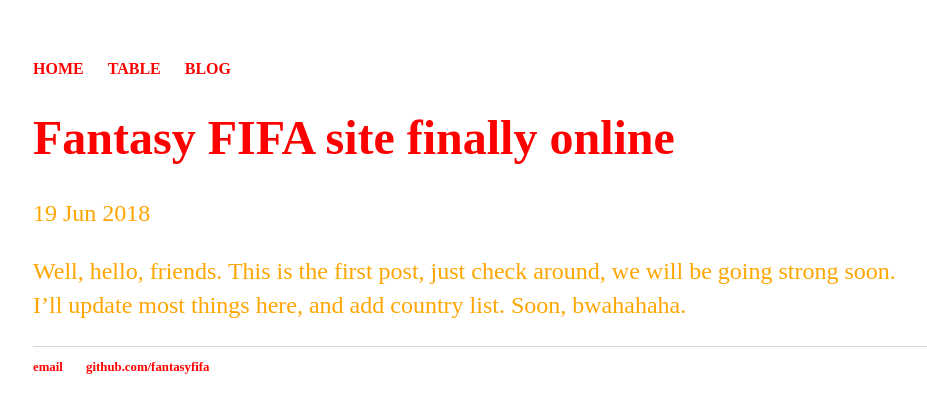
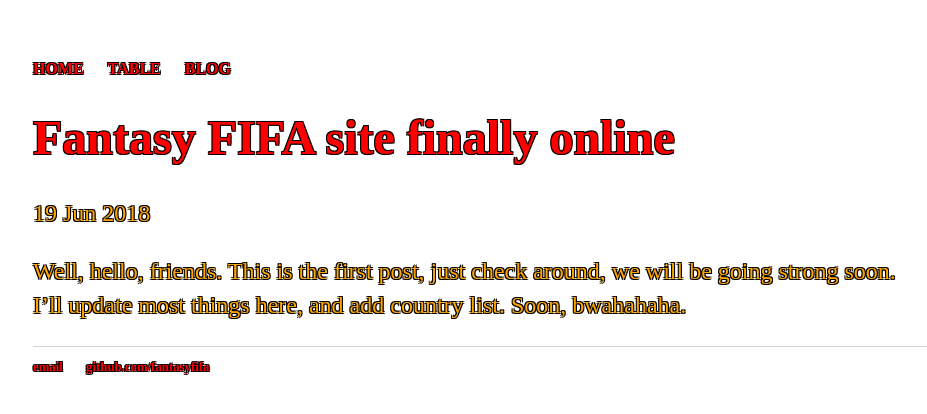
Before and after one commit to fantasyeuro/fantasyeuro.github.io, a Jekyll site: the page built from _posts/2018-06-19-site.md, in a window 1280 px wide. Shown: the top 414 px of the page, without its empty margins (159-1086 px from the left). Built offline with Jekyll 4.4.1, drawn with Linux system fonts in a browser that asks for light colours.

Commit message:
Update main.css

```diff
--- a/css/main.css
+++ b/css/main.css
@@ -16,21 +16,37 @@
 a {
     text-decoration: none;
     color: red;
+    text-shadow: -1px 1px 0 #000,
+                          1px 1px 0 #000,
+                         1px -1px 0 #000,
+                        -1px -1px 0 #000;
 }
 h1 {
     font-family:'Bridge Type';
     font-size: 3em;
     color: red;
+    text-shadow: -1px 1px 0 #000,
+                          1px 1px 0 #000,
+                         1px -1px 0 #000,
+                        -1px -1px 0 #000;
 }
 p {
     font-size: 1.5em;
     line-height: 1.4em;
     color: orange;
+    text-shadow: -1px 1px 0 #000,
+                          1px 1px 0 #000,
+                         1px -1px 0 #000,
+                        -1px -1px 0 #000;
 }
 h2{
     font-family:'Bridge Type';
     font-size: 3em;
     color: red;
+    text-shadow: -1px 1px 0 #000,
+                          1px 1px 0 #000,
+                         1px -1px 0 #000,
+                        -1px -1px 0 #000;
 }
 footer {
     border-top: 1px solid #d5d5d5;
```
